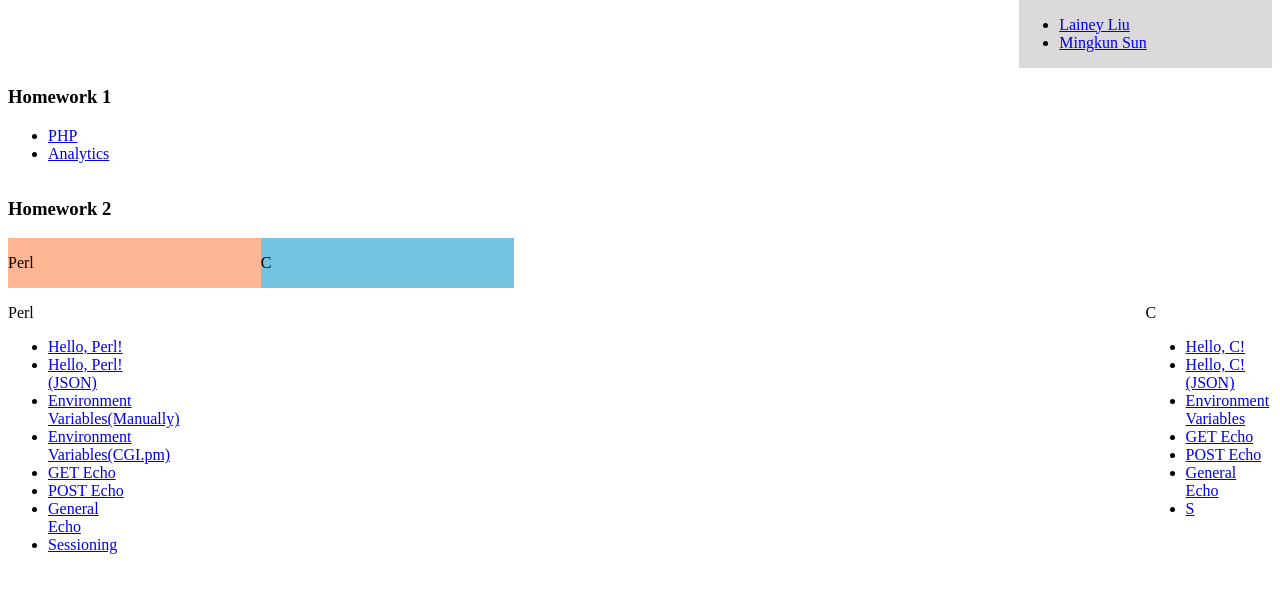
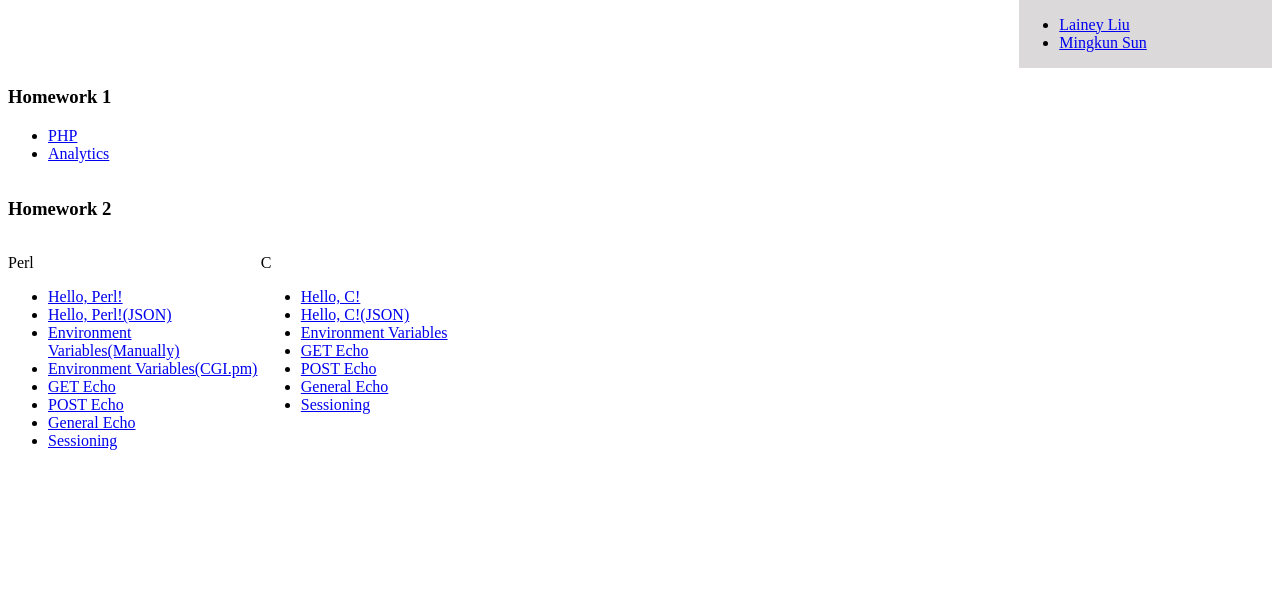
Before and after one commit to BoilGoldenFish/Database-Analytics, a plain HTML site: page koimango.com/public_html/index.html in a window 1280 px wide. Shown: the part 113-706 px from the top of the page. Drawn offline with Linux system fonts and the light colour scheme.

Commit message:
Fix style of hw2

```diff
--- a/koimango.com/public_html/index.html
+++ b/koimango.com/public_html/index.html
@@ -63,15 +63,7 @@
   <div style="min-width: 100%; float:left">
     <h3>Homework 2</h3>
     <div class="row" style="box-sizing: border-box;">
-      <div class="column left" style="background-color:#FFB695;">
-          <p>Perl</p>
-      </div>
-      <div class="column right" style="background-color:#74C3E1;">
-          <p>C</p>
-      </div>
-    </div>
-
-    <div style="float:left; width:10%">
+      <div class="column left">
           <p>Perl</p>
           <ul>
             <li><a href="https://koimango.com/cgi-bin/perl-html-world.pl">Hello, Perl!</a></li>
@@ -84,7 +76,7 @@
             <li><a href="https://koimango.com/cgi-bin/perl-cgiform.html">Sessioning</a></li>
           </ul>
       </div>
-    <div style="float:right; width:10%">
+      <div class="column right">
           <p>C</p>
           <ul>
             <li><a href="https://koimango.com/cgi-bin/c-hello-html-world.cgi">Hello, C!</a></li>
@@ -93,9 +85,11 @@
             <li><a href="https://koimango.com/cgi-bin/-get-echo.cgi">GET Echo</a></li>
             <li><a href="https://koimango.com/cgi-bin/c-post-echo.cgi">POST Echo</a></li>
             <li><a href="https://koimango.com/cgi-bin/c-general-request-echo.cgi">General Echo</a></li>
-        <li><a href="https://koimango.com/cgi-bin/c-cgiform.html">S</a></li>
+            <li><a href="https://koimango.com/cgi-bin/c-cgiform.html">Sessioning</a></li>
           </ul>
       </div>
+    </div>
+
   </div>
 </body>
 
```
Lines whose indentation alone changed are shown as unchanged.
